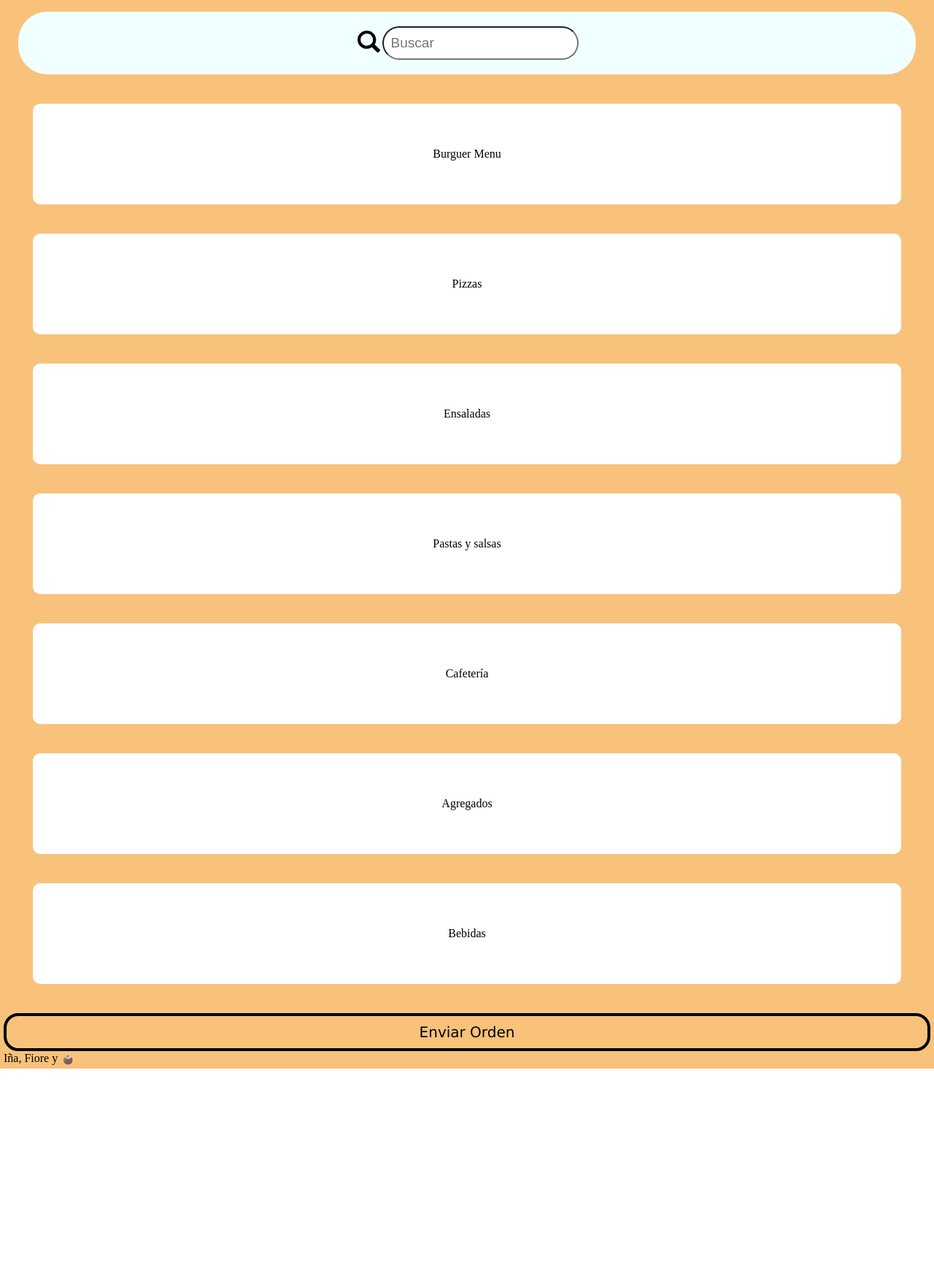
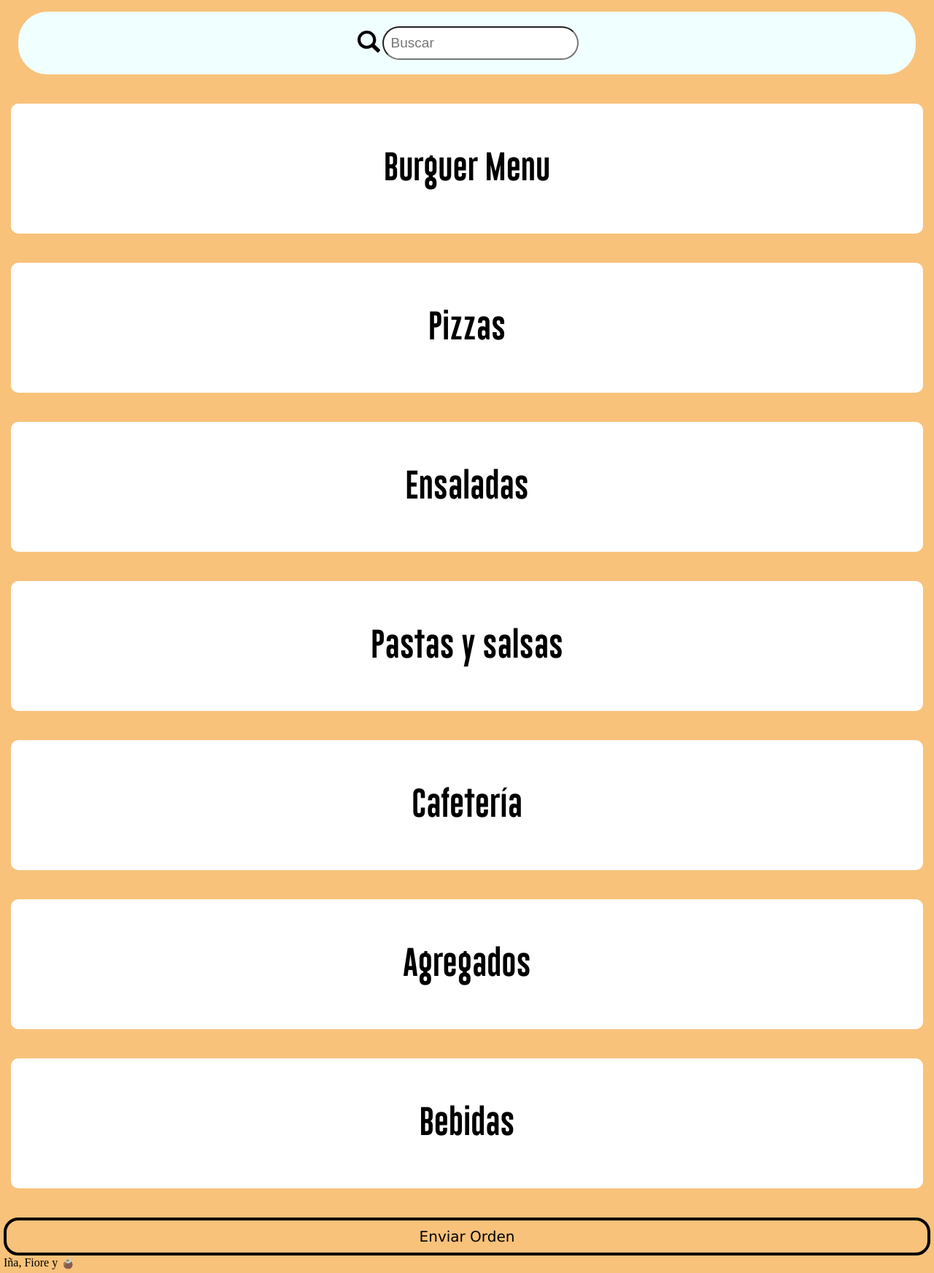
Before and after one commit to TheKypers/Programacion-Web, a PHP site: page / in a window 1280 px wide. Shown: the part 287-2031 px from the top of the page at 73% size. Before the commit the page ends 1751 px from the top, so only its background shows below. Run offline with PHP 8.4, Linux system fonts and the light colour scheme.

Commit message:
LISTO YA FUE XD

```diff
--- a/css/style.css
+++ b/css/style.css
@@ -53,6 +53,8 @@ a{
 .banner{
     background-color:white;
     margin: 40px;
+    margin-left: 10px;
+    margin-right: 10px;
     padding: 60px;
     text-align: center;
     border-radius: 10px;
@@ -412,3 +414,14 @@ li.sub-banner7:hover li.cont{
     color: black;
 
 }
+
+
+.categTitulo{
+    font-family: Gobold;
+    font-size: 40px;
+}
+
+@font-face {
+    font-family: Gobold;
+    src: url(/img/Gobold\ Lowplus.otf);
+}
--- a/index.html
+++ b/index.html
@@ -55,7 +55,7 @@
 
     <div class=" buscador">
         <i ><img src="/img/lupa-busc.svg" alt="" class="lupa" ></i>
-        <input type="text" placeholder="Buscar" class="search-bar">
+        <input type="search" placeholder="Buscar" class="search-bar">
     </div>
 
 
@@ -63,7 +63,7 @@
     <div class="banner" id="banner1">
         <!--<p>Burguer Menu</p>-->
         <ul>
-            <p id="burguer"><a hfer="#">Burguer Menu</a>
+            <p id="burguer" class="categTitulo"><a hfer="#">Burguer Menu</a>
                 <ul>
                     <li class="princ_banner"><a hfer="#">Armado!</a>
                         <ul>
@@ -218,7 +218,7 @@
     </div>
     <div class="banner" id="banner2">
         <ul>
-        <p id="Pizza"><a hfer="#">Pizzas</a>
+        <p id="Pizza" class="categTitulo"><a hfer="#">Pizzas</a>
             <ul>
                 <li class="segundo_banner"><a hfer="#">Armado!</a>
                     <ul>
@@ -367,7 +367,7 @@
     </div>
     <div class="banner" id="banner3">
         <ul>
-            <p id="ensaladas"><a hfer="#">Ensaladas</a>
+            <p id="ensaladas" class="categTitulo"><a hfer="#">Ensaladas</a>
                 <ul>
                     <li class="tercer_banner"><a hfer="#">Preparate tu ensalada!</a>
                         <ul>
@@ -493,7 +493,7 @@
     </div>
     <div class="banner" id="banner4">
             <ul>
-                <p id="pasta_salsas"><a hfer="#">Pastas y salsas</a>
+                <p id="pasta_salsas" class="categTitulo"><a hfer="#">Pastas y salsas</a>
                     <ul>
                         <li class="cuatro_banner"><a hfer="#">Arma tu plato!</a>
                             <ul>
@@ -623,7 +623,7 @@
     </div>
     <div class="banner" id="banner5">
         <ul>
-            <p id="quinto_banner"><a hfer="#">Cafetería</a>
+            <p id="quinto_banner" class="categTitulo"><a hfer="#">Cafetería</a>
                 <ul>
                     <li class="sub-banner5"><a hfer="#">Cafe</a>
                         <form>
@@ -726,7 +726,7 @@
     </div>
     <div class="banner" id="banner6">
         <ul>
-            <p id="sexto_banner"><a hfer="#">Agregados</a>
+            <p id="sexto_banner" class="categTitulo"><a hfer="#">Agregados</a>
                 <ul>
                     <li class="sub-banner6"><a hfer="#">Papas</a>
                         <ul>
@@ -761,7 +761,7 @@
     </div>
     <div class="banner" id="banner7">
         <ul>
-            <p id="septimo_banner"><a hfer="#">Bebidas</a>
+            <p id="septimo_banner" class="categTitulo"><a hfer="#">Bebidas</a>
                 <ul>
                     <li class="sub-banner7"><a hfer="#">Agua</a>
                         <form>
```
Also changed, not shown: img/Gobold Lowplus.otf (added).
